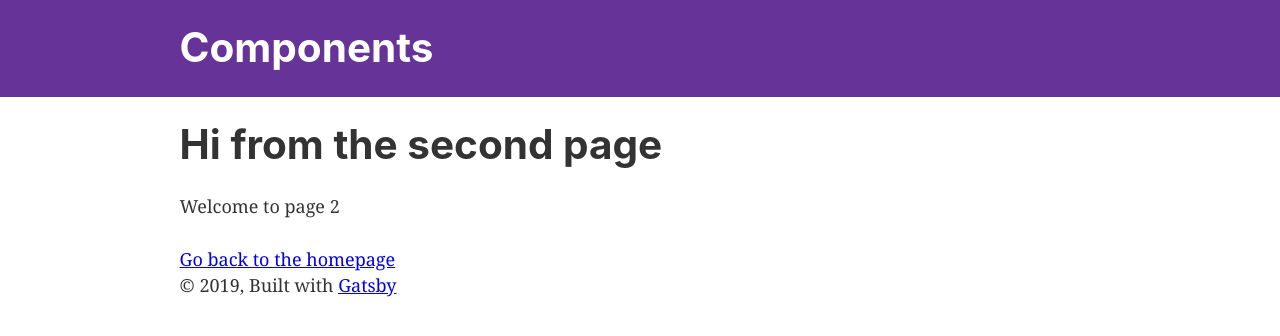
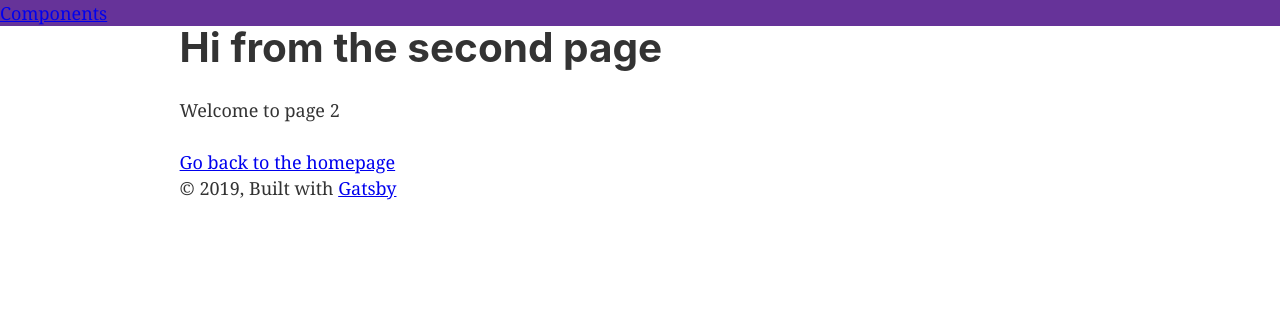
Before and after one commit to itdev164-sp2019/besian-kodra-components, a Gatsby site in the folder components/: page /page-2 in a window 1280 px wide. Built offline with nearby package versions, Linux system fonts and the light colour scheme; Gatsby itself is replaced by a stand-in of ours.

Commit message:
added the masthead component

```diff
--- /dev/null
+++ b/components/src/components/Masthead/Masthead.js
@@ -0,0 +1,33 @@
+import React from 'react'
+import PropTypes from 'prop-types'
+import { Box } from 'rebass'
+import styled from 'styled-components'
+import { Link } from 'rebass'
+
+const Outer = styled(Box)`
+height: ${props => props.height};
+width: 100%;
+background-color: rebeccapurple;
+margin-bottom: 1.45rem;
+`
+
+export const Masthead = ({ height, siteTitle}) => {
+    return (
+        <Outer heigh={height}>
+        <Link
+        href="/"
+        style={{
+            solor:  `white`,
+            textDecoration: `non`
+        }}
+        >
+        {siteTitle}
+        </Link>
+        </Outer>
+    )
+}
+
+Masthead.propTypes = {
+    height: PropTypes.string.isRequired,
+    siteTitle: PropTypes.string
+}
--- /dev/null
+++ b/components/src/components/Masthead/index.js
@@ -0,0 +1 @@
+export { Masthead } from './Masthead'
--- a/components/src/layouts/layout.js
+++ b/components/src/layouts/layout.js
@@ -1,11 +1,11 @@
 import React from 'react'
 import PropTypes from 'prop-types'
 import { StaticQuery, graphql } from 'gatsby'
-import Header from '../gatsby-components/header'
 import './layout.css'
 import { ThemeProvider } from 'styled-components'
 import { Gray as theme } from '../themes/Gray'
 import { Footer, Main } from '../components/Element'
+import { Masthead } from '../components/Masthead'
 
 const Layout = ({ children }) => (
   <ThemeProvider theme={theme}>
@@ -20,8 +20,8 @@
       }
     `}
      render={data => (
-        <>
-          <Header siteTitle={data.site.siteMetadata.title} />
+      <div>
+        <Masthead siteTitle={data.site.siteMetadata.title} height="75px" />
         <div
           style={{
             margin: `0 auto`,
@@ -37,11 +37,12 @@
             <a href="https://www.gatsbyjs.org">Gatsby</a>
           </Footer>
         </div>
-        </>
+      </div>
     )}
   />
   </ThemeProvider>
 )
+
 
 Layout.propTypes = {
   children: PropTypes.node.isRequired
```
Lines whose indentation alone changed are shown as unchanged.
